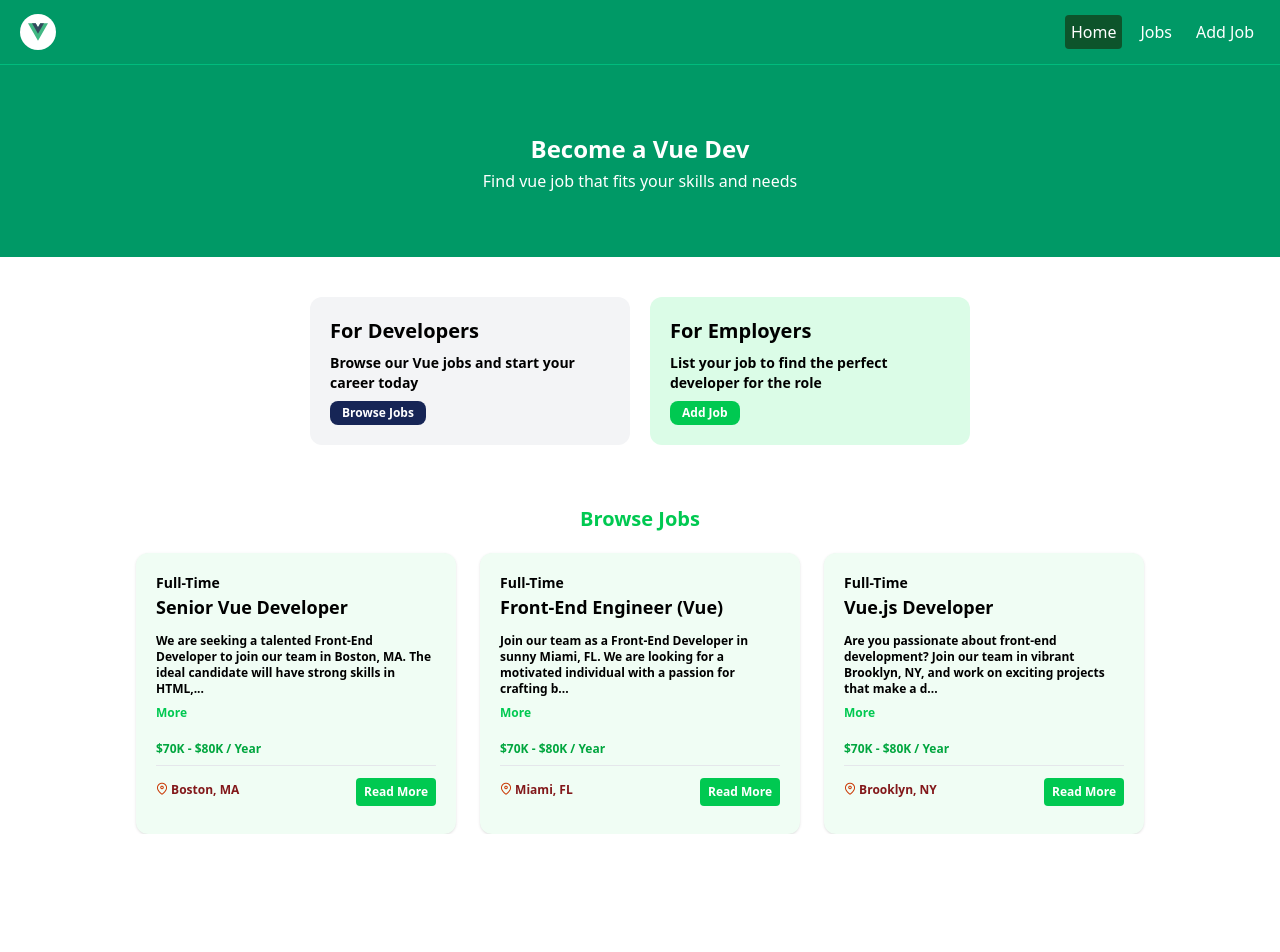
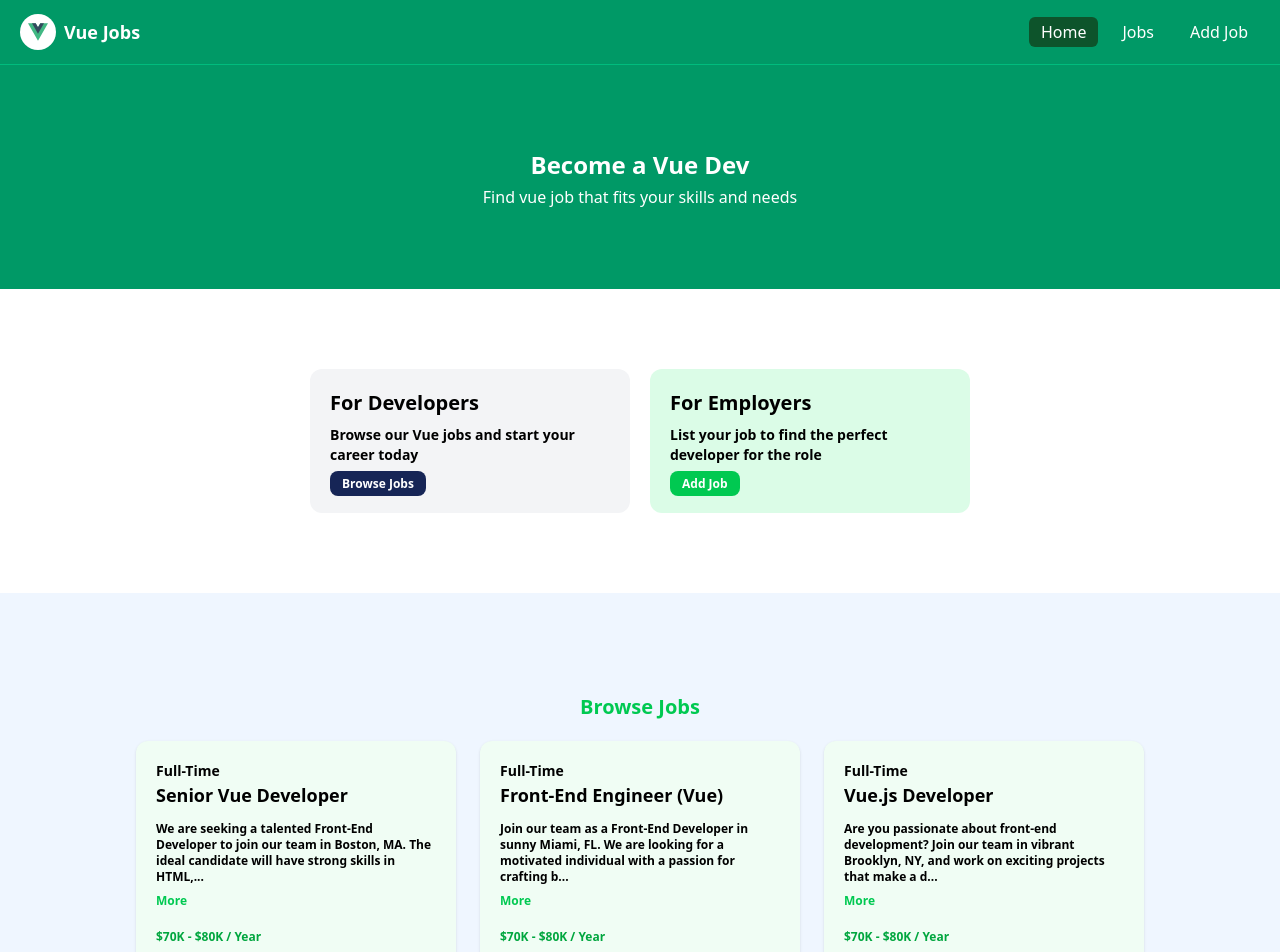
Before and after one commit to SilvernusIfoghale/dclc-vue-course, a Vue app: page / in a window 1280 px wide. Shown: the top 952 px of the page. Before the commit the page ends 834 px from the top, so only its background shows below. Built offline with nearby package versions, Linux system fonts and the light colour scheme.

Commit message:
Router Setup, - Router Link, - Vue Router, - Active Link, - NotFound Page

```diff
--- a/package.json
+++ b/package.json
@@ -7,10 +7,12 @@
     "dev": "vite",
     "build": "vite build",
     "preview": "vite preview",
-    "lint": "eslint . --fix"
+    "lint": "eslint . --fix",
+    "server": "json-server --watch src/jobs.json --port 5000"
   },
   "dependencies": {
     "@tailwindcss/postcss": "^4.0.14",
+    "json-server": "^1.0.0-beta.3",
     "postcss": "^8.5.3",
     "primeicons": "^7.0.0",
     "tailwindcss": "^4.0.14",
--- a/src/components/HeroSection.vue
+++ b/src/components/HeroSection.vue
@@ -14,7 +14,7 @@ defineProps({
 
 <template>
   <div
-    class="flex justify-center flex-col items-center py-16 text-white bg-emerald-600 border-t-[1.5px] border-emerald-500"
+    class="flex justify-center flex-col items-center py-20 text-white bg-emerald-600 border-t-[1.5px] border-emerald-500"
   >
     <h1 class="text-2xl font-bold leading-10">{{ title }}</h1>
     <p>{{ subtitle }}</p>
--- a/src/components/HomeCards.vue
+++ b/src/components/HomeCards.vue
@@ -4,7 +4,7 @@ import SingleCard from "./SingleCard.vue";
 
 <template>
   <div
-    class="flex flex-col sm:flex-row justify-center items-center my-10 mx-5 gap-5 font-semibold text-sm"
+    class="flex flex-col sm:flex-row justify-center items-center my-20 mx-5 gap-5 font-semibold text-sm"
   >
     <SingleCard
       bg="bg-gray-100"
@@ -12,6 +12,7 @@ import SingleCard from "./SingleCard.vue";
       subtitle="Browse our Vue jobs and start your career today"
       btnTitle="Browse Jobs"
       btnBg="bg-blue-950"
+      link="/jobs"
     />
     <SingleCard
       bg="bg-green-100"
@@ -19,6 +20,7 @@ import SingleCard from "./SingleCard.vue";
       subtitle="List your job to find the perfect developer for the role"
       btnTitle="Add Job"
       btnBg="bg-green-500"
+      link="/job/add"
     />
   </div>
 </template>
--- a/src/components/JobListing.vue
+++ b/src/components/JobListing.vue
@@ -1,5 +1,6 @@
 <script setup>
 import { defineProps, ref, computed } from "vue";
+import { RouterLink } from "vue-router";
 
 const props = defineProps({
   job: Object,
@@ -39,10 +40,10 @@ const toggleFullDescription = () => {
       <p class="py-1 text-red-900 text-xs">
         <i class="pi pi-map-marker text-orange-700"></i> {{ job.location }}
       </p>
-      <a
-        :href="'/job/' + job.id"
+      <RouterLink
+        :to="'/jobs/' + job.id"
         class="bg-green-500 w-20 block text-center rounded-sm py-1.5 mt-1 text-white text-xs hover:bg-green-400"
-        >Read More</a
+        >Read More</RouterLink
       >
     </div>
   </div>
--- a/src/components/NavBar.vue
+++ b/src/components/NavBar.vue
@@ -1,21 +1,62 @@
 <script setup>
 import logo from "@/assets/logo.svg";
+import { RouterLink, useRoute } from "vue-router";
+
+const isActiveLink = (routePath) => {
+  const route = useRoute();
+  return route.path === routePath;
+};
 </script>
 
 <template>
   <nav
     class="flex justify-center gap-5 sm:justify-between items-center px-5 h-16 bg-emerald-600 text-white"
   >
-    <div class="w-9 h-9 bg-white flex justify-center items-center rounded-full">
-      <img :src="logo" alt="vue logo" class="w-5 h-6" />
-    </div>
+    <RouterLink to="/" class="flex gap-2 items-center">
+      <div class="w-9 h-9 bg-white flex justify-center items-center rounded-full">
+        <img :src="logo" alt="vue logo" class="w-5 h-6" />
+      </div>
+      <h1 class="font-bold text-lg">Vue Jobs</h1>
+    </RouterLink>
     <ul class="flex gap-3">
       <li>
-        <a href="/" class="hover:bg-green-900 p-1.5 duration-500 bg-green-900 rounded-sm">Home</a>
+        <RouterLink
+          to="/"
+          :class="[
+            isActiveLink('/') ? 'bg-green-900' : 'hover:bg-gray-900 hover:text-white',
+            'text-white',
+            'px-3',
+            'py-1',
+            'rounded-md',
+          ]"
+          >Home</RouterLink
+        >
       </li>
-      <li><a href="/jobs" class="hover:bg-green-900 p-1.5 duration-500 rounded-sm">Jobs</a></li>
       <li>
-        <a href="/jobs/add" class="hover:bg-green-900 p-1.5 duration-500 rounded-sm">Add Job</a>
+        <RouterLink
+          to="/jobs"
+          :class="[
+            isActiveLink('/jobs') ? 'bg-green-900' : 'hover:bg-gray-900 hover:text-white',
+            'text-white',
+            'px-3',
+            'py-1',
+            'rounded-md',
+          ]"
+          >Jobs</RouterLink
+        >
+      </li>
+      <li>
+        <RouterLink
+          to="/jobs/add"
+          :class="[
+            isActiveLink('/jobs/add') ? 'bg-green-900' : 'hover:bg-gray-900 hover:text-white',
+            'text-white',
+            'px-3',
+            'py-1',
+            'rounded-md',
+          ]"
+          >Add Job</RouterLink
+        >
       </li>
     </ul>
   </nav>
--- a/src/components/SingleCard.vue
+++ b/src/components/SingleCard.vue
@@ -1,5 +1,6 @@
 <script setup>
 import { defineProps } from "vue";
+import { RouterLink } from "vue-router";
 defineProps({
   title: {
     type: String,
@@ -21,6 +22,9 @@ defineProps({
     type: String,
     default: "bg-blue-950",
   },
+  link: {
+    type: String,
+  },
 });
 </script>
 
@@ -28,6 +32,8 @@ defineProps({
   <div :class="`${bg} p-5 rounded-xl w-80`">
     <h1 class="font-bold text-xl">{{ title }}</h1>
     <p class="text-sm py-2">{{ subtitle }}</p>
-    <button :class="`${btnBg} text-white rounded-lg py-1 px-3 text-xs`">{{ btnTitle }}</button>
+    <RouterLink :to="`${link}`" :class="`${btnBg} text-white rounded-lg py-1 px-3 text-xs`">{{
+      btnTitle
+    }}</RouterLink>
   </div>
 </template>
--- a/src/components/jobListings.vue
+++ b/src/components/jobListings.vue
@@ -2,6 +2,7 @@
 import jobData from "@/jobs2.json";
 import JobListing from "./JobListing.vue";
 import { ref, defineProps } from "vue";
+import { RouterLink } from "vue-router";
 
 const jobs = ref(jobData);
 defineProps({
@@ -15,7 +16,8 @@ defineProps({
 </script>
 
 <template>
-  <div class="flex justify-center mx-5">
+  <div class="bg-blue-50 py-10">
+    <div class="flex justify-center mx-5 py-10">
       <div class="">
         <p class="text-green-500 text-xl font-bold text-center py-5">Browse Jobs</p>
         <div class="grid grid-cols-1 md:grid-cols-2 lg:grid-cols-3 gap-6">
@@ -24,8 +26,11 @@ defineProps({
       </div>
     </div>
     <div v-if="showButton" class="text-center my-10">
-    <a class="bg-black py-2 px-16 rounded-lg text-white text-xs hover:bg-gray-700" href="/jobs"
-      >View All Jobs</a
+      <RouterLink
+        class="bg-black py-2 px-16 rounded-lg text-white text-xs hover:bg-gray-700"
+        to="/jobs"
+        >View All Jobs</RouterLink
       >
     </div>
+  </div>
 </template>
--- a/src/router/index.js
+++ b/src/router/index.js
@@ -1,5 +1,8 @@
 import { createRouter, createWebHistory } from "vue-router";
 import HomeView from "@/views/HomeView.vue";
+import JobsView from "@/views/JobsView.vue";
+import NotFoundView from "@/views/NotFoundView.vue";
+import JobView from "@/views/JobView.vue";
 
 const router = createRouter({
   history: createWebHistory(import.meta.env.BASE_URL),
@@ -9,6 +12,21 @@ const router = createRouter({
       name: "home",
       component: HomeView,
     },
+    {
+      path: "/jobs",
+      name: "jobs",
+      component: JobsView,
+    },
+    {
+      path: "/jobs/:id",
+      name: "job",
+      component: JobView,
+    },
+    {
+      path: "/:catchAll(.*)",
+      name: "not-found",
+      component: NotFoundView,
+    },
   ],
 });
 
--- a/src/views/HomeView.vue
+++ b/src/views/HomeView.vue
@@ -7,5 +7,5 @@ import JobListings from "@/components/jobListings.vue";
 <template>
   <HeroSection title="Become a Vue Dev" subtitle="Find vue job that fits your skills and needs" />
   <HomeCards />
-  <JobListings :limit="3" :show-button="false" />
+  <JobListings :limit="3" :show-button="true" />
 </template>
--- /dev/null
+++ b/src/views/JobView.vue
@@ -0,0 +1,4 @@
+<script setup></script>
+<template>
+  <section class=""></section>
+</template>
--- /dev/null
+++ b/src/views/JobsView.vue
@@ -0,0 +1,7 @@
+<script setup>
+import JobListings from "@/components/jobListings.vue";
+</script>
+
+<template>
+  <JobListings />
+</template>
--- /dev/null
+++ b/src/views/NotFoundView.vue
@@ -0,0 +1,14 @@
+<script setup>
+import { RouterLink } from "vue-router";
+</script>
+
+<template>
+  <section class="text-center flex flex-col justify-center items-center h-96">
+    <i class="pi pi-exclamation-triangle text-yellow-500 text-7xl mb-5"></i>
+    <h1 class="text-6xl font-bold mb-4">404 Not Found</h1>
+    <p class="text-xl mb-5">This page does not exist</p>
+    <RouterLink to="/" class="text-white bg-green-700 hover:bg-green-900 rounded-md py-1 px-4 mt-4">
+      Go Back
+    </RouterLink>
+  </section>
+</template>
```
Also changed, not shown: 1 other file (tests, documents, lock files or other folders). Lines whose indentation alone changed are shown as unchanged.
